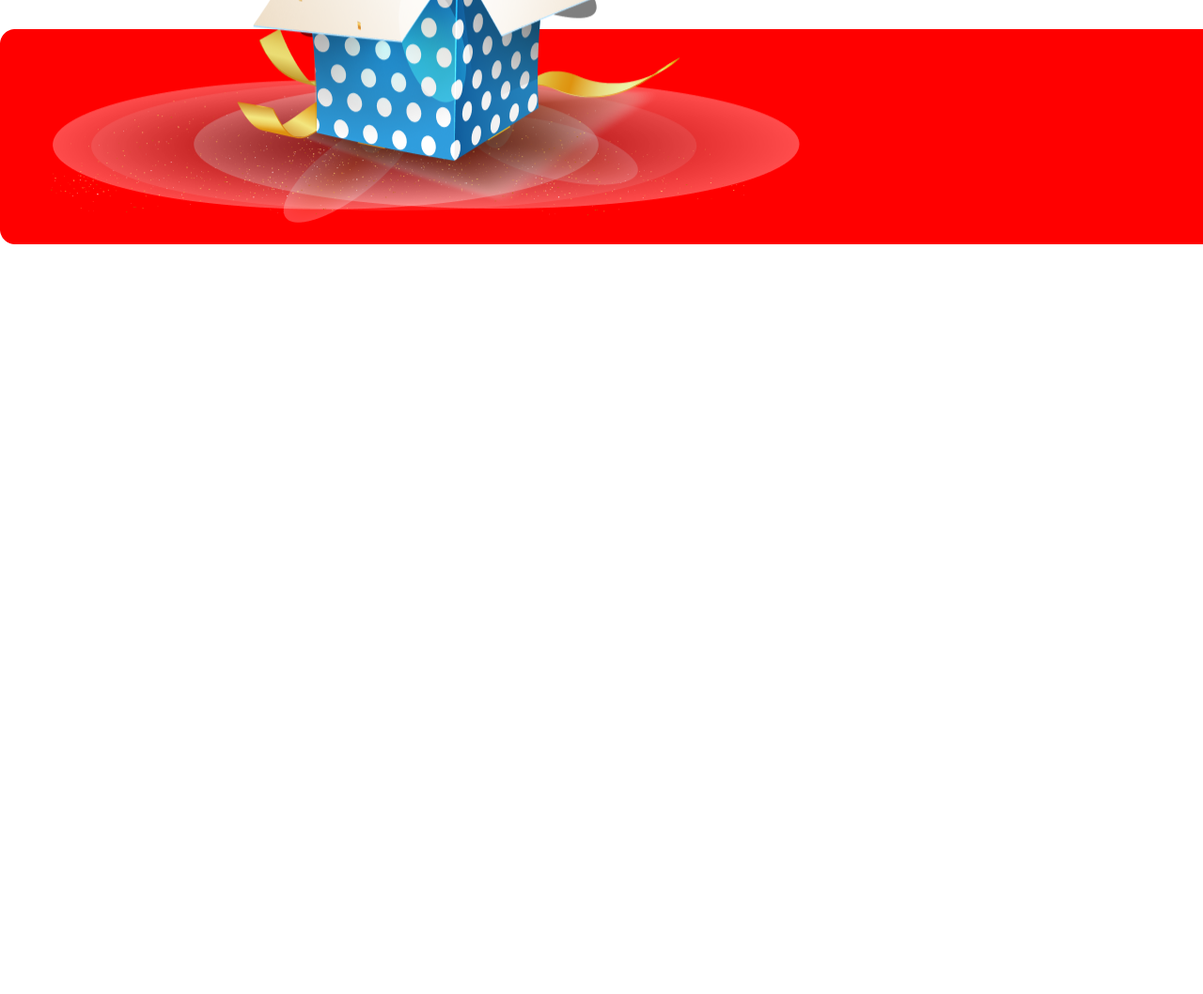
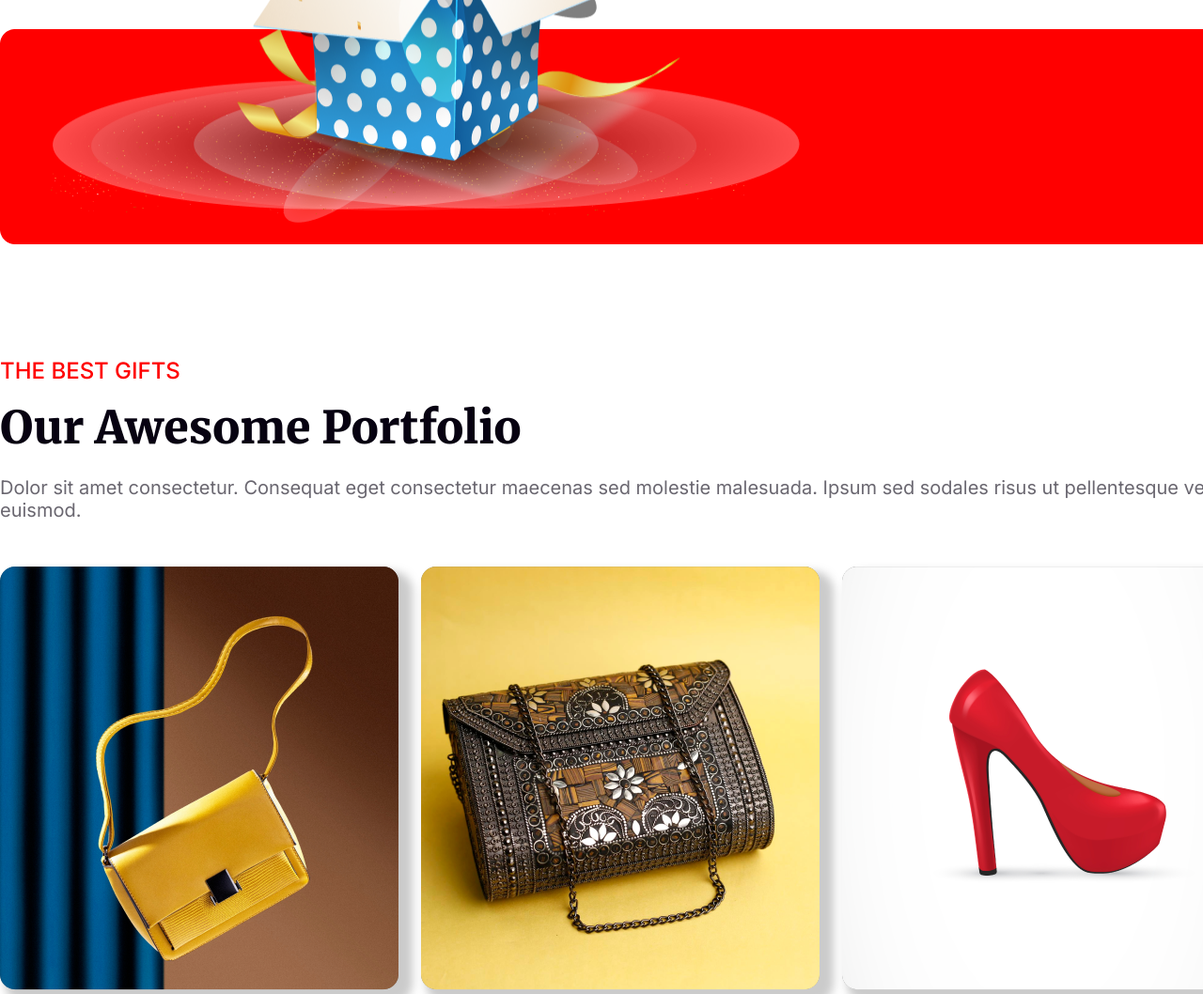
Before and after one commit to KhandokarSahaf/new-year-offer, a plain HTML site: page index.html in a window 1280 px wide. Shown: the part 4157-5215 px from the top of the page at 94% size. Before the commit the page ends 4417 px from the top, so only its background shows below. Drawn offline with Linux system fonts and the light colour scheme.

Commit message:
Portfolio Section add kora hoise

```diff
--- a/index.html
+++ b/index.html
@@ -123,7 +123,32 @@
             <div class="img-container-1">
               <img src="./images/Group 75.png" alt="" />
             </div>
-            <div class="img-container-2"><img src="./images/Group 44.png" alt="" /></div>
+            <div class="img-container-2">
+              <img src="./images/Group 44.png" alt="" />
+            </div>
+          </div>
+        </div>
+      </section>
+      <!-- Portfolio section  -->
+      <section>
+        <div class="portfolio-container">
+          <div>
+            <h3 class="portfolio-subtitle">THE BEST GIFTS</h3>
+            <h2 class="portfolio-title">Our Awesome Portfolio</h2>
+            <p class="portfolio-paragraph">
+              Dolor sit amet consectetur. Consequat eget consectetur maecenas
+              sed molestie malesuada. Ipsum sed sodales risus ut pellentesque
+              vel euismod.
+            </p>
+          </div>
+          <!-- PORTFOLIO SECTION IMAGES  -->
+          <div class="portfolio-img">
+            <div class="images"><img src="./images/Rectangle 3.png" alt="bag img" /></div>
+            <div class="images"><img src="./images/Rectangle 4.png" alt="" /></div>
+            <div class="images"><img src="./images/Rectangle 5.png" alt="" /></div>
+            <div class="images"><img src="./images/Rectangle 6.png" alt="" /></div>
+            <div class="images"><img src="./images/Rectangle 7.png" alt="" /></div>
+            <div class="images"><img src="./images/Rectangle 8.png" alt="" /></div>
           </div>
         </div>
       </section>
--- a/styles/style.css
+++ b/styles/style.css
@@ -167,9 +167,6 @@
   align-items: center;
 }
 
-.party-img img {
-}
-
 /* join now section */
 
 .join-section {
@@ -334,8 +331,51 @@
   max-width: 305.69px;
 }
 
-.img-container-2 img{
+.img-container-2 img {
   width: 100%;
   position: relative;
   z-index: 1;
 }
+
+/* Portfolio section  */
+
+.portfolio-container {
+  width: 1320px;
+  margin: 120px auto;
+}
+.portfolio-subtitle {
+  color: rgb(255, 0, 0);
+  font-family: Inter;
+  font-size: 24px;
+  font-weight: 500;
+  padding-bottom: 16px;
+}
+.portfolio-title {
+  color: rgb(7, 2, 17);
+  font-family: Merriweather;
+  font-size: 48px;
+  font-weight: 900;
+  padding-bottom: 22px;
+}
+.portfolio-paragraph {
+  color: rgba(7, 2, 17, 0.6);
+  font-family: Inter;
+  font-size: 20px;
+  font-weight: 400;
+  padding-bottom: 48px;
+}
+.portfolio-img {
+  display: flex;
+  flex-wrap: wrap;
+  gap: 24px;
+}
+.images {
+  max-width: 424px;
+  height: 450px;
+  border-radius: 16px;
+  background-color: gray;
+  box-shadow: 10px 10px 10px 5px rgba(128, 128, 128, 0.406);
+}
+.images img{
+  width: 100%;
+}
```
